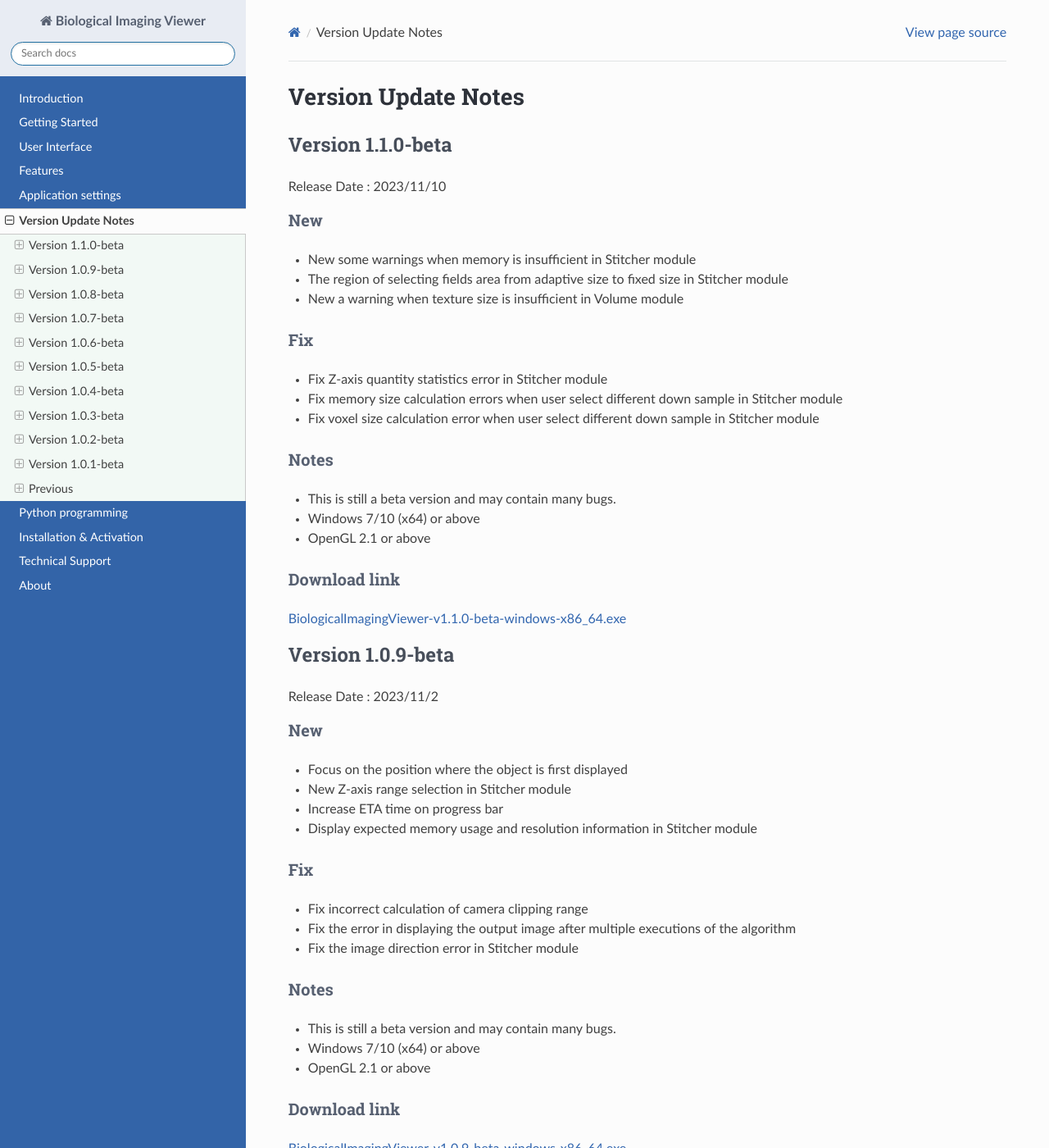
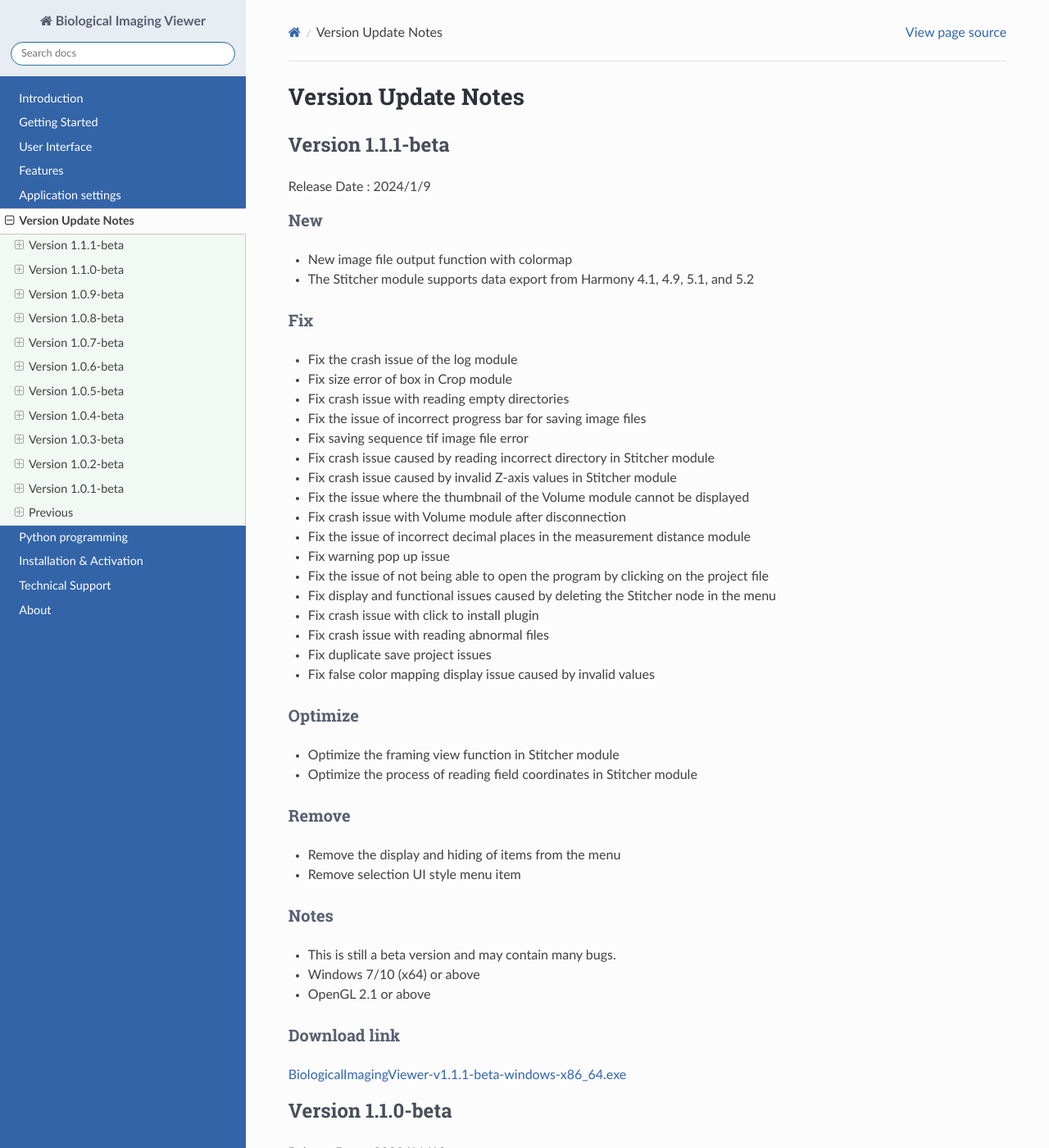
Before and after one commit to yangtong93/sphinx-img-docs, a Sphinx documentation site: the page built from source/user_guide/upgrade.md, in a window 1280 px wide and 1400 px high. Shown: the whole window at 82% size. Built offline with Sphinx 7.4.7 and the Read the Docs theme 2.0.0, drawn with Linux system fonts in a browser that asks for light colours.

Commit message:
feature: v1.1.1

```diff
--- a/source/user_guide/upgrade.md
+++ b/source/user_guide/upgrade.md
@@ -1,4 +1,48 @@
 # Version Update Notes
+
+## Version 1.1.1-beta
+
+Release Date : 2024/1/9
+
+### New
+* New image file output function with colormap
+* The Stitcher module supports data export from Harmony 4.1, 4.9, 5.1, and 5.2
+
+### Fix
+* Fix the crash issue of the log module
+* Fix size error of box in Crop module
+* Fix crash issue with reading empty directories
+* Fix the issue of incorrect progress bar for saving image files
+* Fix saving sequence tif image file error
+* Fix crash issue caused by reading incorrect directory in Stitcher module
+* Fix crash issue caused by invalid Z-axis values in Stitcher module
+* Fix the issue where the thumbnail of the Volume module cannot be displayed
+* Fix crash issue with Volume module after disconnection
+* Fix the issue of incorrect decimal places in the measurement distance module
+* Fix warning pop up issue
+* Fix the issue of not being able to open the program by clicking on the project file
+* Fix display and functional issues caused by deleting the Stitcher node in the menu
+* Fix crash issue with click to install plugin
+* Fix crash issue with reading abnormal files
+* Fix duplicate save project issues
+* Fix false color mapping display issue caused by invalid values
+
+
+### Optimize
+* Optimize the framing view function in Stitcher module
+* Optimize the process of reading field coordinates in Stitcher module
+
+### Remove
+* Remove the display and hiding of items from the menu
+* Remove selection UI style menu item
+
+### Notes
+* This is still a beta version and may contain many bugs.
+* Windows 7/10 (x64) or above
+* OpenGL 2.1 or above
+
+### Download link
+[BiologicalImagingViewer-v1.1.1-beta-windows-x86_64.exe](http://71.131.244.138:22224/Image-1.1.1-beta/BiologicalImagingViewer-v1.1.1-beta-windows-x86_64.exe)
 
 ## Version 1.1.0-beta
 
```
Also changed, not shown: 3 other files.
